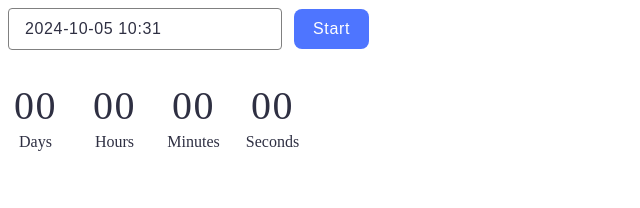
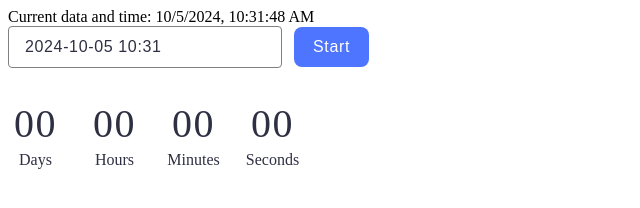
Before and after one commit to Oleh18zb/goit-js-hw-10, a plain HTML site: page 1-timer.html in a window 1280 px wide. Shown: the whole page, without its empty margins (0-640 px from the left). Drawn offline with Linux system fonts and the light colour scheme.

Commit message:
Deploying to gh-pages from @ Oleh18zb/goit-js-hw-10@f36160f00a6a10a35087afbd01a95b35f0cf1c4d 🚀

```diff
--- a/1-timer.html
+++ b/1-timer.html
@@ -12,6 +12,8 @@
     <link rel="stylesheet" crossorigin href="/goit-js-hw-10/assets/styles-D9VPBgK7.css">
   </head>
   <body>
+
+    <p class="date">Current data and time: <span></span></p>
 
     <input class="input" type="text" id="datetime-picker" placeholder="2023-10-08 17:25"/>
     <button class="input-btn" type="button" data-start>Start</button>
--- a/2-snackbar.js
+++ b/2-snackbar.js
@@ -1,2 +1,2 @@
-import"./assets/modulepreload-polyfill-B5Qt9EMX.js";/* empty css                      */import{i as r}from"./assets/vendor-BbbuE1sJ.js";document.querySelector(".form").addEventListener("submit",function(t){t.preventDefault();const s=parseInt(t.target.delay.value),i=t.target.state.value;new Promise((e,o)=>{setTimeout(()=>{i==="fulfilled"?e(s):o(s)},s)}).then(e=>{r.success({title:"Success",message:`✅ Fulfilled promise in ${e}ms`})}).catch(e=>{r.error({title:"Error",message:`❌ Rejected promise in ${e}ms`})})});
+import"./assets/modulepreload-polyfill-B5Qt9EMX.js";/* empty css                      */import{i}from"./assets/vendor-BbbuE1sJ.js";document.querySelector(".form").addEventListener("submit",function(e){e.preventDefault();const t=parseInt(e.target.delay.value),s=e.target.state.value;new Promise((o,n)=>{setTimeout(()=>{s==="fulfilled"?o(t):n(t)},t)}).then(o=>{i.success({title:"Success",message:`✅ Fulfilled promise in ${o}ms`})}).catch(o=>{i.error({title:"Error",message:`❌ Rejected promise in ${o}ms`})})});const l=new Promise(e=>{setTimeout(()=>{e("hello world")},2e3)});l.then(e=>{console.log(e)});const m=prompt("Enter value");function c(e){const t=Number(e);return new Promise((s,r)=>{Number.isNaN(t)&&r("error"),t%2===0&&setTimeout(()=>{s("even")},1e3),t%2!==0&&setTimeout(()=>{s("odd")},2e3)})}c(m).then(e=>{console.log(e)}).catch(e=>{console.log(e)});
 //# sourceMappingURL=2-snackbar.js.map
```
Also changed, not shown: 1-timer.js (+1 -1 lines), 2 other files.
